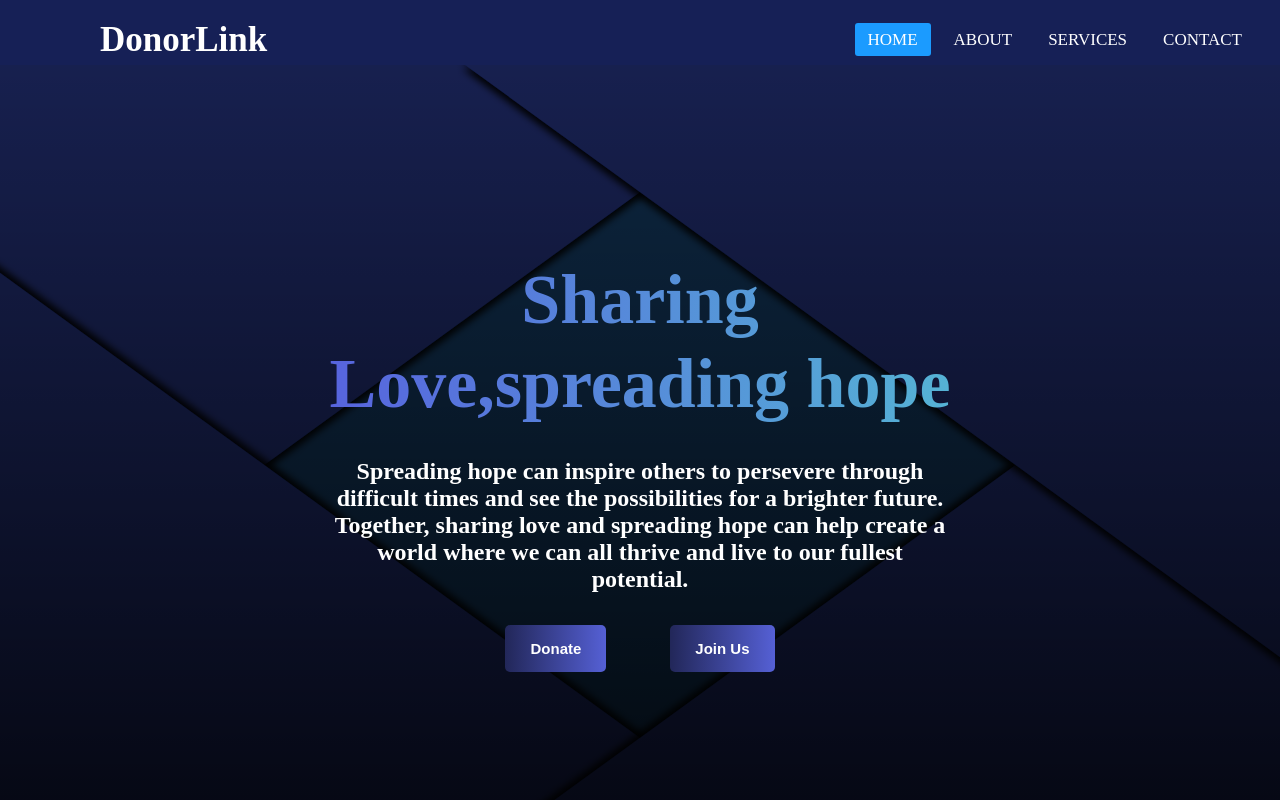
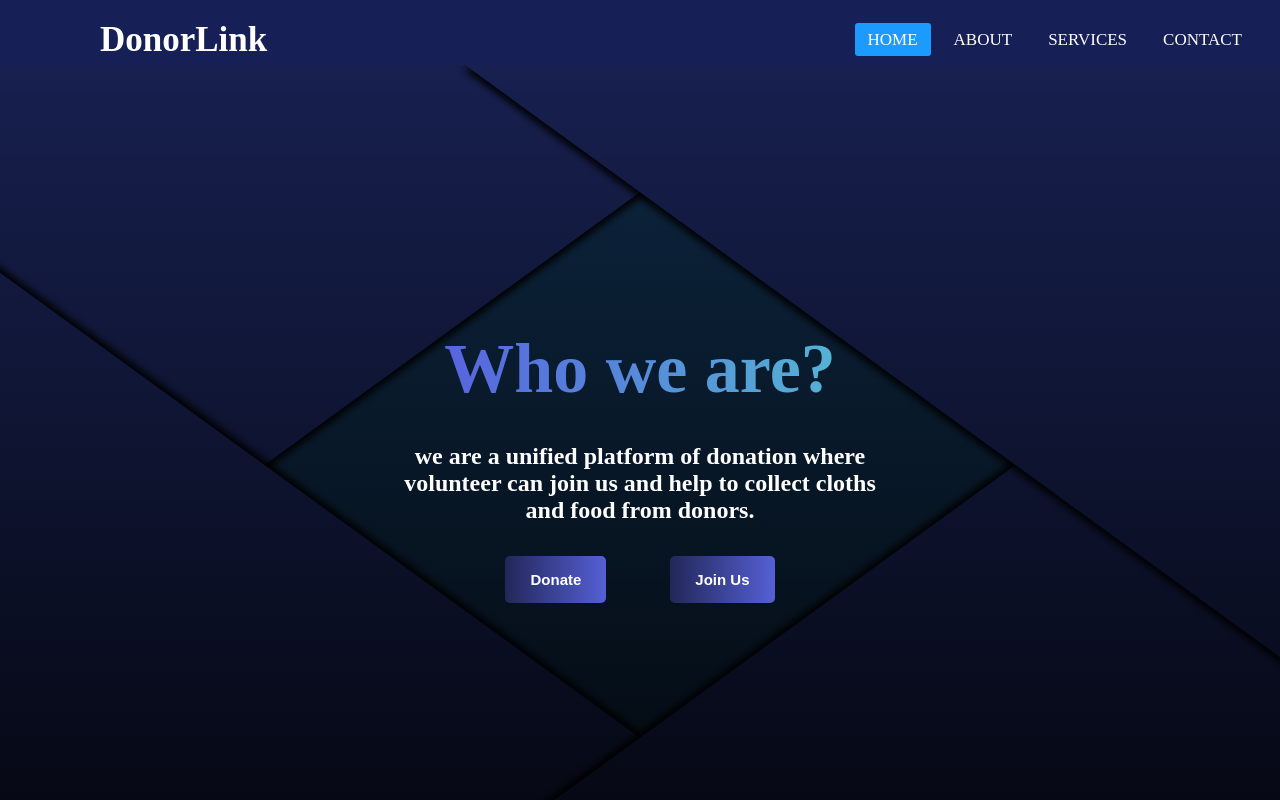
Before and after one commit to sayyedarib/DonorLink, a Next.js app in the folder client/: page / in a window 1280 px wide. Shown: the top 800 px of the page. Built offline with nearby package versions, Linux system fonts and the light colour scheme; no server answers.

Commit message:
header updated

```diff
--- a/client/components/Header.js
+++ b/client/components/Header.js
@@ -8,8 +8,8 @@ const Header = () => {
       <Navbar />
       <header className={styles.header}>
         <div className={styles.content}>
-          <h1>Sharing Love,spreading hope</h1>
-          <h2>Spreading hope can inspire others to persevere through difficult times and see the possibilities for a brighter future. Together, sharing love and spreading hope can help create a world where we can all thrive and live to our fullest potential.</h2>
+          <h1>Who we are?</h1>
+          <h2>we are a unified platform of donation where volunteer can join us and help to collect cloths and food from donors.</h2>
           <div className={styles.btnDiv}>
 
             <button >
```
